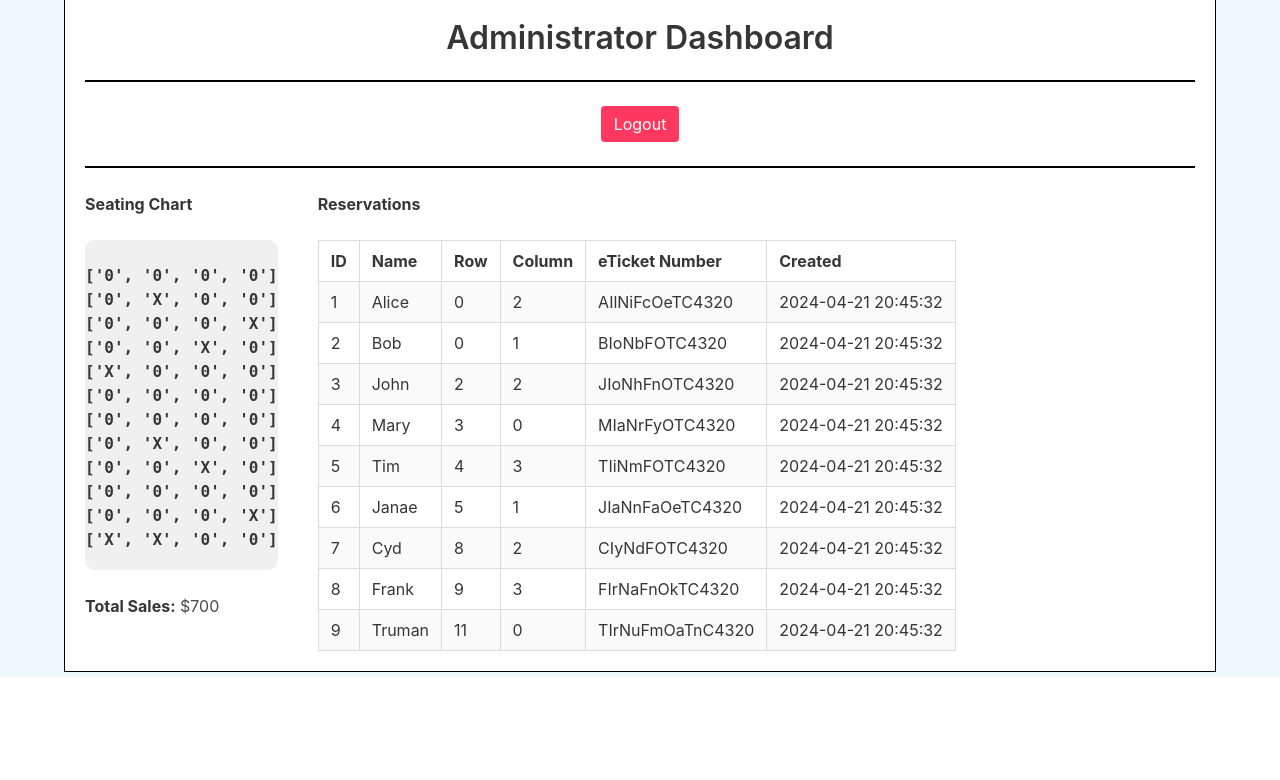
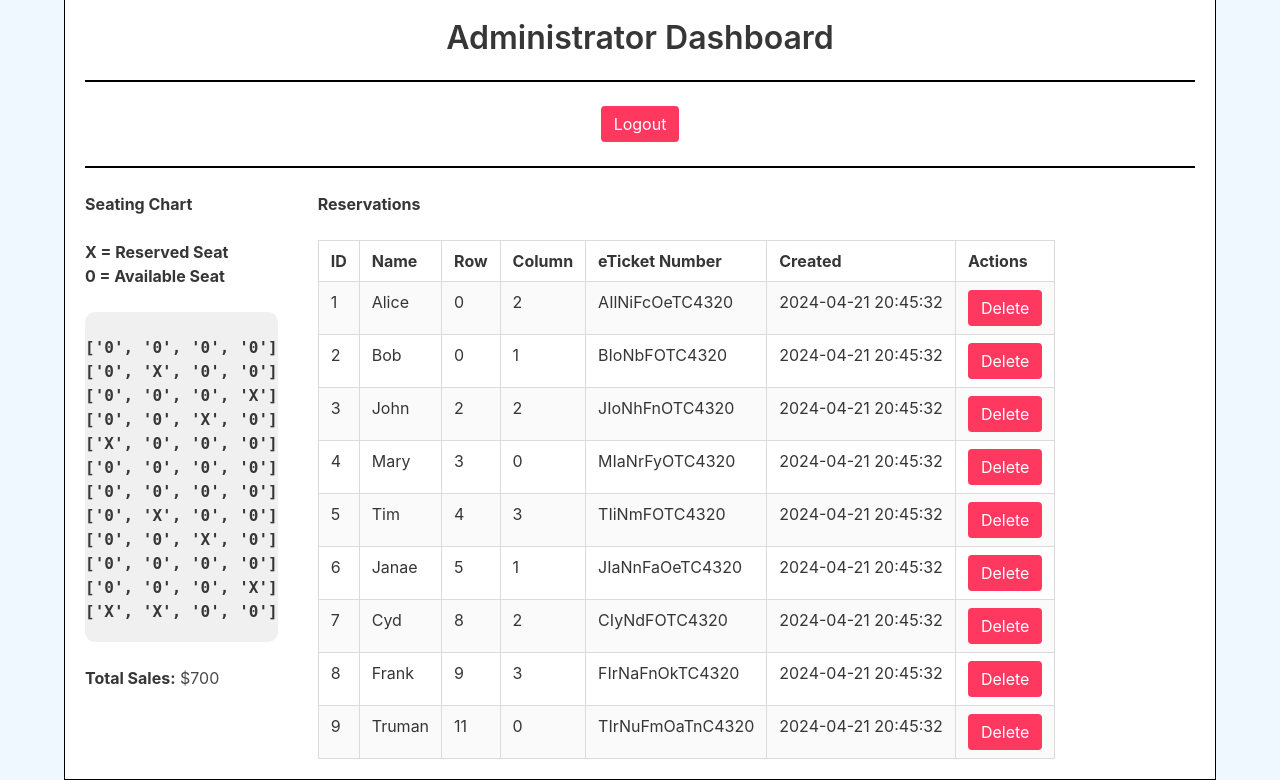
Before and after one commit to leriley/4320FinalProject, a Flask app: page /admin in a window 1280 px wide. Shown: the part 123-903 px from the top of the page. Before the commit the page ends 800 px from the top, so only its background shows below. Run offline with Flask 3, Linux system fonts and the light colour scheme; a user stored in the database is signed in.

Commit message:
Added functionality for managing reservations
Make reservations and delete them from admin screen

```diff
--- a/app.py
+++ b/app.py
@@ -56,7 +56,7 @@ def createTicketNumber(firstName):
         except:
             pass
         i += 1
-    return ticketList
+    return ''.join(ticketList)
 
 #Index page view/route
 @app.route('/dashboard_redirect', methods=['POST'])
@@ -82,6 +82,16 @@ def admin():
             session.pop('admin_logged_in', None)
             return redirect(url_for('admin'))
 
+        if request.form.get('action') == 'delete':
+            ticket = request.form.get('ticket')
+            reservation = Reservation.query.filter_by(eTicketNumber=ticket).first()
+            if reservation:
+                db.session.delete(reservation)
+                db.session.commit()
+            else:
+                flash('Reservation not found.')
+            return redirect(url_for('admin'))
+
         username = request.form['username']
         password = request.form['password']
 
@@ -105,8 +115,30 @@ def admin():
     return render_template('admin.html', show_seating_chart=show_seating_chart, logged_in=logged_in, reservations=reservations, total_sales=total_sales)
 
 #Reservations page view/route
-@app.route('/reserve', methods=['GET'])
+@app.route('/reserve', methods=['GET', 'POST'])
 def reserve():
+    if request.method == 'POST':
+        name = request.form['name']
+        seat_row = request.form['seat_row']
+        seat_column = request.form['seat_column']
+
+        if not name:
+            flash('Name is required.', 'error')
+            return redirect(url_for('reserve'))
+
+        if not seat_row:
+            flash('Row is required.', 'error')
+            return redirect(url_for('reserve'))
+
+        if not seat_column:
+            flash('Seat is required.', 'error')
+            return redirect(url_for('reserve'))
+
+        ticket_number = createTicketNumber(name)
+
+        new_reservation = Reservation(passengerName=name, seatRow=seat_row, seatColumn=seat_column, eTicketNumber=ticket_number)
+        db.session.add(new_reservation)
+        db.session.commit()
 
     show_seating_chart = seating_chart()
     return render_template('reserve.html', show_seating_chart=show_seating_chart)
--- a/templates/admin.html
+++ b/templates/admin.html
@@ -20,6 +20,8 @@
 <div style="display: flex; gap: 40px; align-items: flex-start;">
     <div style="display: inline-block">
         <strong><p>Seating Chart</p><br></strong>
+        <p><strong>X = Reserved Seat</strong></p>
+        <p><strong>0 = Available Seat</strong></p><br>
         <div class="custom-chart">
 <strong>{% for row in show_seating_chart %}['{{ row[0] }}', '{{ row[1] }}', '{{ row[2] }}', '{{ row[3] }}']
 {% endfor %}
@@ -38,6 +40,7 @@
                 <th>Column</th>
                 <th>eTicket Number</th>
                 <th>Created</th>
+                <th>Actions</th>
             </tr>
             {% for r in reservations %}
             <tr>
@@ -47,6 +50,11 @@
                 <td>{{ r.seatColumn }}</td>
                 <td>{{ r.eTicketNumber }}</td>
                 <td>{{ r.created }}</td>
+                <td><form method="post" style="display:inline">
+                    <input type="hidden" name="action" value="delete">
+                    <input type="hidden" name="ticket" value="{{ r.eTicketNumber }}">
+                    <button type="submit" class="button is-danger" onclick="return confirm('Are you sure you want to delete this reservation?')">Delete</button>
+                </form></td>
             </tr>
             {% endfor %}
         </table>
```
Also changed, not shown: templates/reserve.html (+8 -1 lines), instance/reservations.db.
